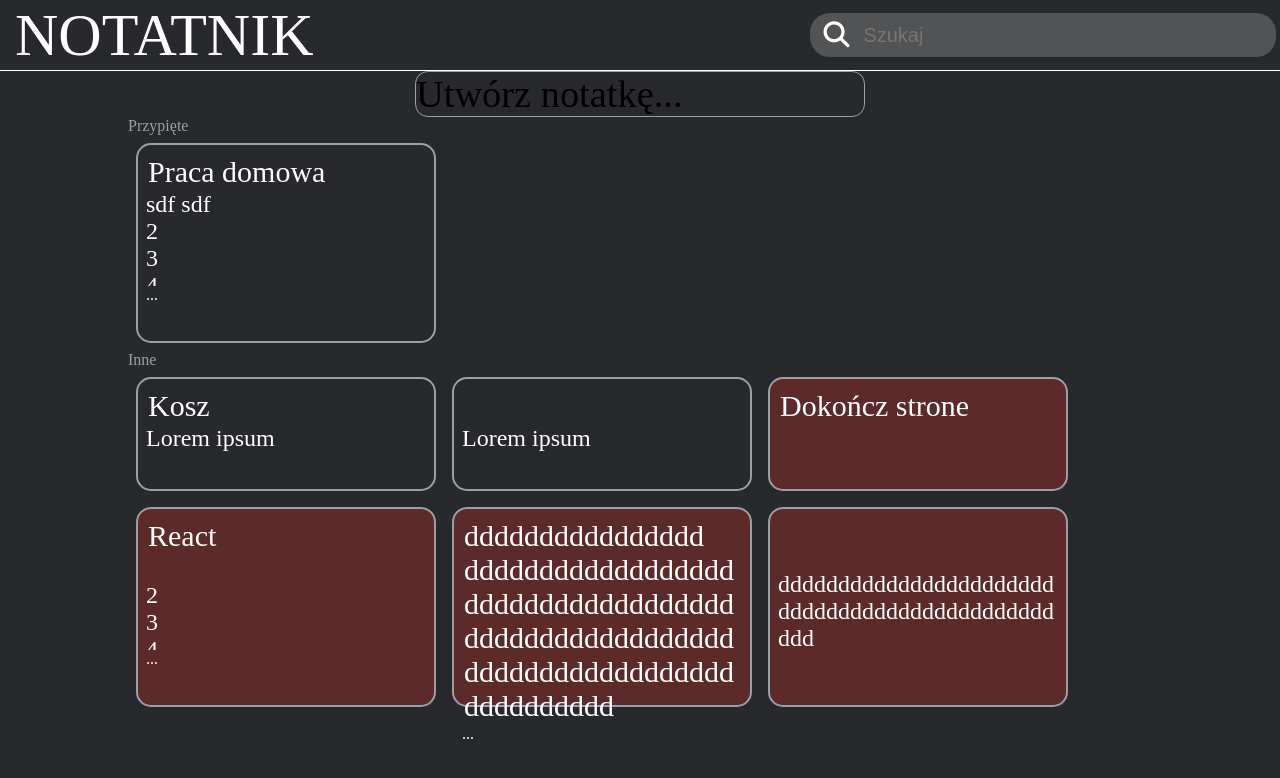
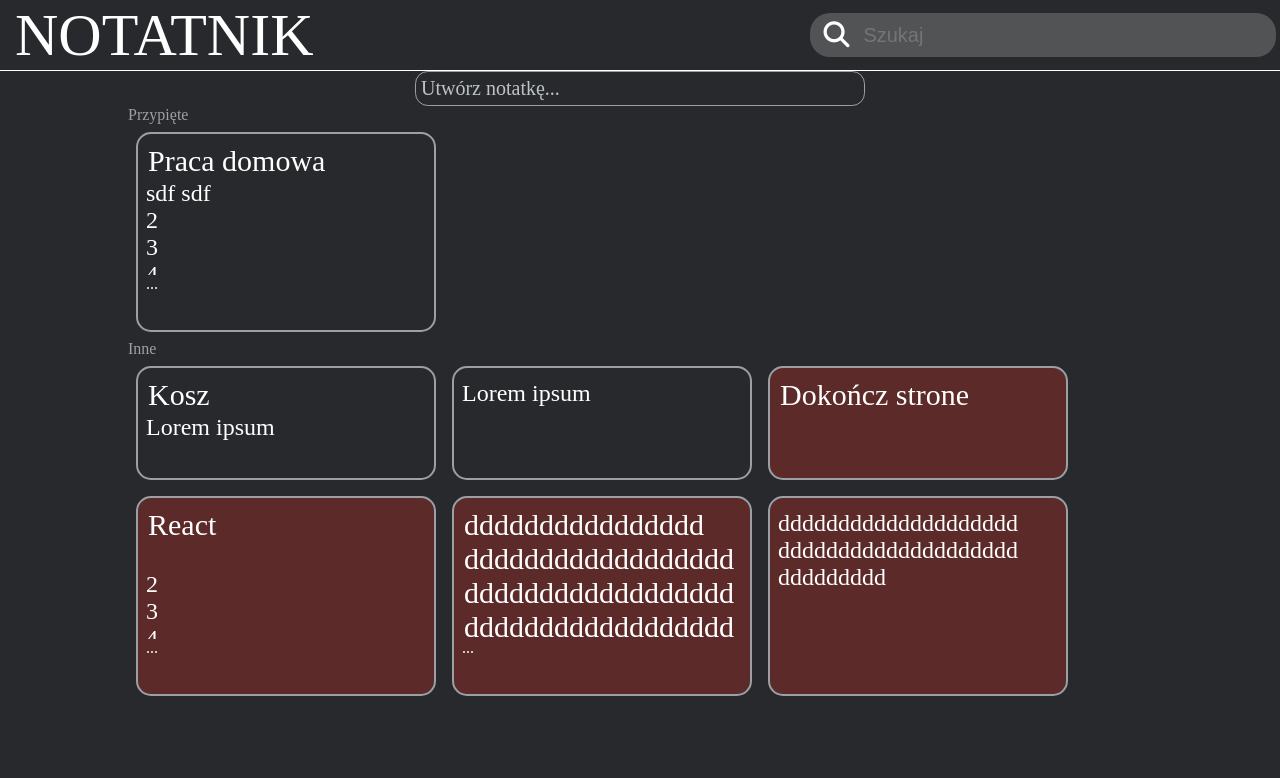
Before and after one commit to Arcus72/notebook, a React (Create React App) app: page / in a window 1280 px wide. Shown: the top 778 px of the page. Built offline with nearby package versions, Linux system fonts and the light colour scheme.

Commit message:
finish Note and first logic in NoteCreator

```diff
--- a/src/App.js
+++ b/src/App.js
@@ -119,9 +119,10 @@ const reduce = (state, action) => {
    let noteCopy;
    switch (action.type) {
       case 'setNewNote':
-         console.log('setNewNote');
+         let newNote = action.value;
+         newNote.id = getFirstFreeId(state);
 
-         return state;
+         return [...state, newNote];
       case 'edit':
          noteIndex = listCopy.findIndex((item) => item.id === action.value.id);
          listCopy[noteIndex] = action.value.newVersion;
--- a/src/components/Note/Note.js
+++ b/src/components/Note/Note.js
@@ -6,14 +6,13 @@ function Note({ data }) {
    const { notesModifier, colorList } = useContext(NotesModifierContext);
    const [isOverflow, setIsOverflow] = React.useState(false);
    const pinIconClass = `Note__pinIcon ${data.isPined ? 'Note__pinIcon--pined' : ''}`;
-   const contextValueRef = React.useRef();
+   const textContainerRef = React.useRef();
 
    React.useEffect(() => {
-      //TODO: to samo dla title
-      let i = contextValueRef.current.scrollHeight - contextValueRef.current.getBoundingClientRect().height;
+      // cheking is textContext is overflow and change isOverflow value
+      let i = textContainerRef.current.scrollHeight - textContainerRef.current.getBoundingClientRect().height;
       i = Math.round(i);
-      console.log(i);
-      if (i !== 0) setIsOverflow(true);
+      if (i > 5) setIsOverflow(true);
    }, []);
 
    const changeIsPinedValue = () => {
@@ -47,11 +46,10 @@ function Note({ data }) {
    ));
    //TODO: anime on enter / leave oraz anime move
 
-   //NOTE: Może title i context w jednym div i wtedy ...
    return (
       <div style={{ background: data.color }} className='Note'>
+         <div ref={textContainerRef} className='Note__textContainer'>
             <header className='Note__title'>
-            {/* TODO: if(title === "") 2*icon i przełączanie  */}
                <div className='Note__titleValue'>
                   <div onClick={changeIsPinedValue} className={pinIconClass}>
                      <i className='fas fa-map-pin'></i>
@@ -60,11 +58,8 @@ function Note({ data }) {
                </div>
             </header>
 
-         <div
-            className='Note__context'
-            ref={contextValueRef}
-            dangerouslySetInnerHTML={{ __html: data.context ? data.context : '<br />' }}
-         ></div>
+            <div className='Note__context' dangerouslySetInnerHTML={{ __html: data.context ? data.context : '<br />' }}></div>
+         </div>
          {isOverflow && <div className='Note__continuationDots'>...</div>}
          <div className='Note__options'>
             <i title='usuń' onClick={() => notesModifier({ type: 'delete', value: data.id })} className='fas fa-trash'></i>
--- a/src/components/Note/index.scss
+++ b/src/components/Note/index.scss
@@ -10,7 +10,6 @@ $iconColor: #bdc3c7;
       }
    }
    display: flex;
-
    flex-direction: column;
    border: 2px solid #9aa0a6;
    border-radius: 15px;
@@ -20,11 +19,15 @@ $iconColor: #bdc3c7;
    padding: 8px;
    margin: 8px;
    justify-content: space-between;
+
+   &__textContainer {
+      overflow: hidden;
+   }
+
    &__title {
       padding: 2px;
    }
    &__titleValue {
-      overflow: hidden;
       width: 100%;
       font-size: 30px;
       background: none;
@@ -58,7 +61,6 @@ $iconColor: #bdc3c7;
       }
    }
    &__context {
-      overflow: hidden;
       font-size: 24px;
       word-wrap: break-word;
    }
--- a/src/components/NoteCreator/NoteCreator.js
+++ b/src/components/NoteCreator/NoteCreator.js
@@ -1,24 +1,86 @@
-import React, { useState } from 'react';
+import React, { useState, useRef, useContext } from 'react';
 import './index.scss';
+import { NotesModifierContext } from 'src/App';
 
 function NoteCreator() {
    const [isOpen, setIsOpen] = useState(false);
+   const titleTextHolder = useRef();
+   const contextTextHolder = useRef();
+
+   //Value to create Note
+   const titleValue = useRef();
+   const contextValue = useRef();
+
+   const { notesModifier } = useContext(NotesModifierContext);
+
+   const setNewNote = () => {
+      let newNote = {
+         id: null,
+         title: titleValue.current.textContent,
+         context: contextValue.current.textContent,
+         color: '#28292c',
+         isPined: false,
+      };
+
+      notesModifier({ type: 'setNewNote', value: newNote });
+   };
+
+   const showTextHolder = ({ target }, textHolderRef) => {
+      if (target.innerHTML === '') textHolderRef.current.style.cssText = 'visibility:	visible';
+   };
+
+   const hideTextHolder = ({ target }, textHolderRef) => {
+      console.log(target);
+
+      //TODO: czy taget jest potrzebne
+      textHolderRef.current.style.cssText = 'visibility: hidden';
+   };
 
    return (
-    <div onClick={() => setIsOpen(true)} className='NoteCreator'>
+      <div onClick={() => (!isOpen ? setIsOpen(true) : '')} className='NoteCreator'>
          {isOpen && (
-        <div className='NoteCreator__context'>
+            <div className='NoteCreator__titleContainer'>
                <div
-            className='NoteCreator__contextValue'
+                  onFocus={(e) => hideTextHolder(e, titleTextHolder)}
+                  onBlur={(e) => showTextHolder(e, titleTextHolder)}
+                  ref={titleValue}
                   contentEditable='true'
+                  className='NoteCreator__titleValue'
                ></div>
-          <div className='NoteCreator__contextPlaceholder'>Tytuł</div>
+               <div ref={titleTextHolder} className='NoteCreator__textHolder'>
+                  Tytuł
+               </div>
             </div>
          )}
-      <div className='NoteCreator__context'>
-        <div className='NoteCreator__contextValue' contentEditable='true'></div>
-        <div className='NoteCreator__contextPlaceholder'>Utwórz notatkę...</div>
+         <div className='NoteCreator__contextContainer'>
+            <div
+               onFocus={(e) => hideTextHolder(e, contextTextHolder)}
+               onBlur={(e) => showTextHolder(e, contextTextHolder)}
+               ref={contextValue}
+               contentEditable='true'
+               className='NoteCreator__contextValue'
+            ></div>
+            <div ref={contextTextHolder} className='NoteCreator__textHolder'>
+               Utwórz notatkę...
             </div>
+         </div>
+         {isOpen && (
+            <div className='NoteCreator__options'>
+               <div>
+                  <span className='NoteCreator__palette'>
+                     <i className='fas fa-palette'></i>
+                  </span>
+               </div>
+               <div className='NoteCreator__rigthOptions'>
+                  <span onClick={setNewNote} className='NoteCreator__addBtn'>
+                     Dodaj
+                  </span>
+                  <span onClick={() => setIsOpen(false)} className='NoteCreator__closeBtn'>
+                     Zamknij
+                  </span>
+               </div>
+            </div>
+         )}
       </div>
    );
 }
--- a/src/components/NoteCreator/index.scss
+++ b/src/components/NoteCreator/index.scss
@@ -1,19 +1,52 @@
+@mixin valueStyle {
+   outline: none;
+   width: 100%;
+   font-size: 20px;
+}
+
 .NoteCreator {
    border: 1px #9aa0a6 solid;
    border-radius: 1vw;
    width: 450px;
    margin: 0 auto;
-  &__context {
+   padding: 5px;
+   color: #fff;
+   &__titleContainer {
+      font-size: 20px;
       position: relative;
    }
+
+   &__contextContainer {
+      font-size: 20px;
+      position: relative;
+   }
+
+   &__titleValue {
+      @include valueStyle;
+   }
+
    &__contextValue {
-    font-size: 3vw;
-    outline: none;
+      @include valueStyle;
    }
-  &__contextPlaceholder {
+
+   &__textHolder {
+      color: #bdc3c7;
+      pointer-events: none;
+      font-size: 20px;
       position: absolute;
       top: 0;
       left: 0;
-    font-size: 3vw;
+   }
+   &__options {
+      display: flex;
+   }
+   &__rigthOptions {
+      width: 100%;
+      text-align: right;
+   }
+   &__addBtn,
+   &__closeBtn {
+      margin: 0px 5px;
+      cursor: pointer;
    }
 }
```
Lines whose indentation alone changed are shown as unchanged.
